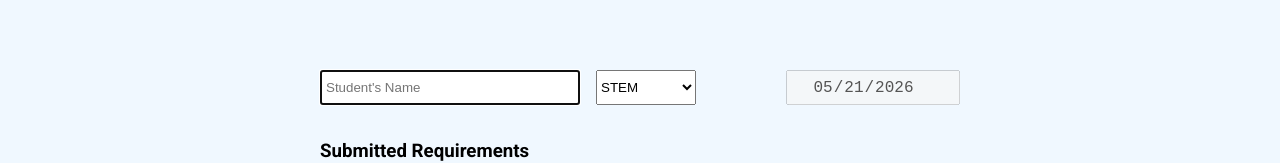
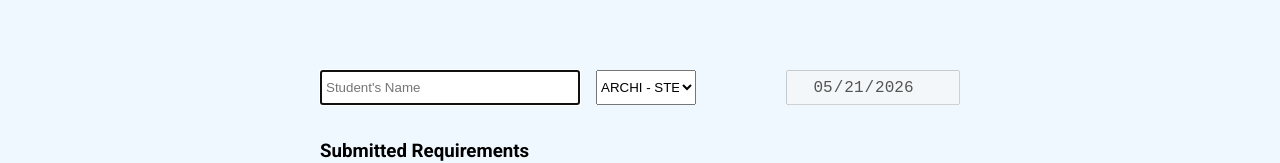
Before and after one commit to breshlyabanid22/shs-requirements-log, a React (Vite) app: page / in a window 1280 px wide. Shown: the part 181-344 px from the top of the page. Built offline with nearby package versions, Linux system fonts and the light colour scheme.

Commit message:
Change Strand options from 'STEM' to 'ARCHI - STEM' and additional strands

```diff
--- a/src/App.jsx
+++ b/src/App.jsx
@@ -11,7 +11,7 @@ function App() {
   const [formData, setFormData] = useState({
     Date: "",
     Name: "",
-    Strand: "STEM",
+    Strand: "ARCHI - STEM",
     ReportCard: "",
     GoodMoral: "",
     PSA: "",
@@ -81,7 +81,7 @@ function App() {
         setFormData({
           Name: "",
           Date: formattedDate,
-          Strand: "STEM",
+          Strand: "ARCHI - STEM",
           ReportCard: "",
           GoodMoral: "",
           PSA: "",
@@ -141,9 +141,13 @@ function App() {
               onChange={handleChange}
               required
             >
-              <option value="STEM">STEM</option>
-              <option value="ABM">ABM</option>
-              <option value="GAS">GAS</option>
+              <option value="ARCHI - STEM">ARCHI - STEM</option>
+              <option value="COMP - STEM">COMP - STEM</option>
+              <option value="ENGR - STEM">ENGR - STEM</option>
+              <option value="HEALTH - STEM">HEALTH - STEM</option>
+              <option value="ARTS & SOCSCI">ARTS & SOCSCI</option>
+              <option value="BUS & ENTREP">BUS & ENTREP</option>
+              <option value="HUM - CRIM">HUM - CRIM</option>
             </select>
             <input
               type="date"
```
